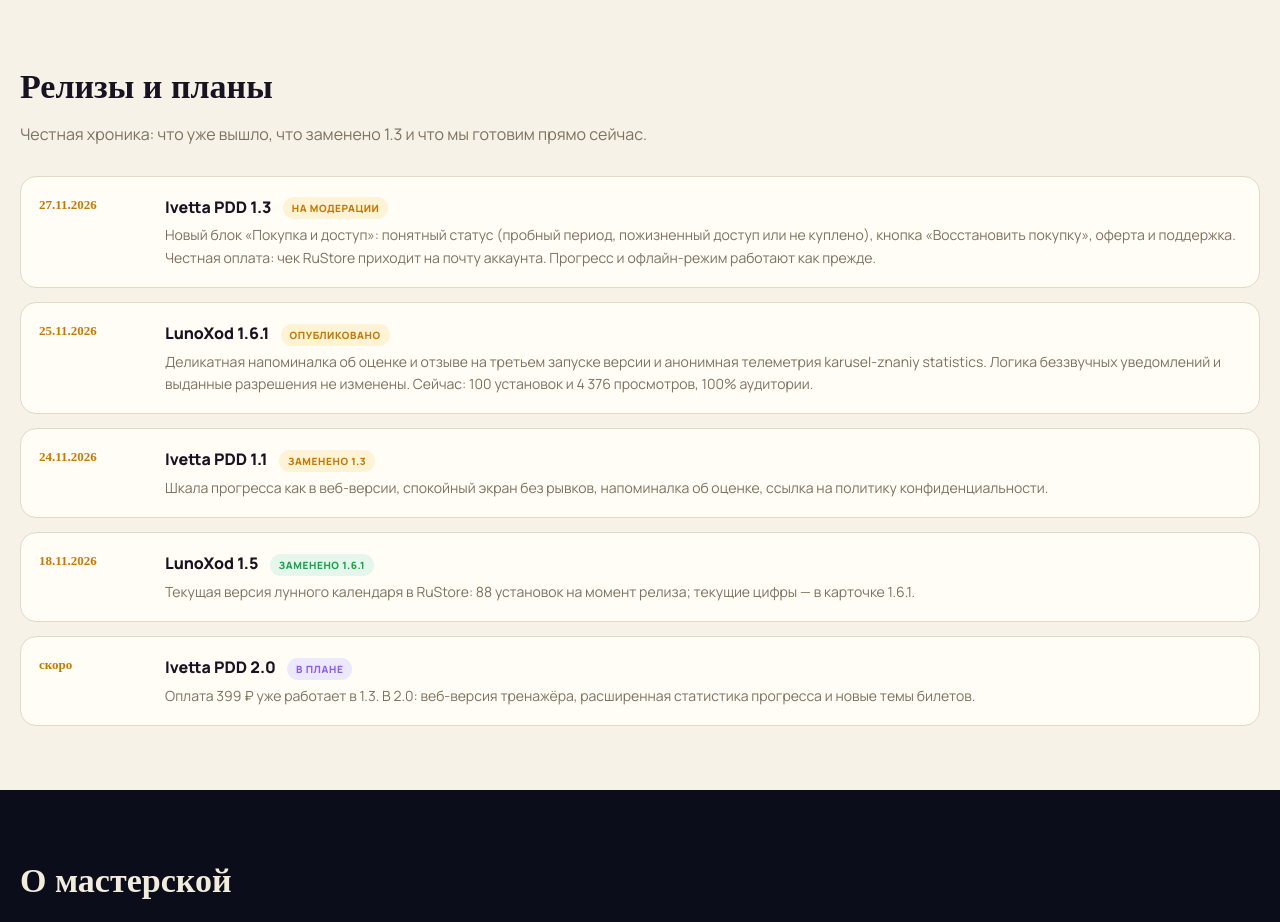
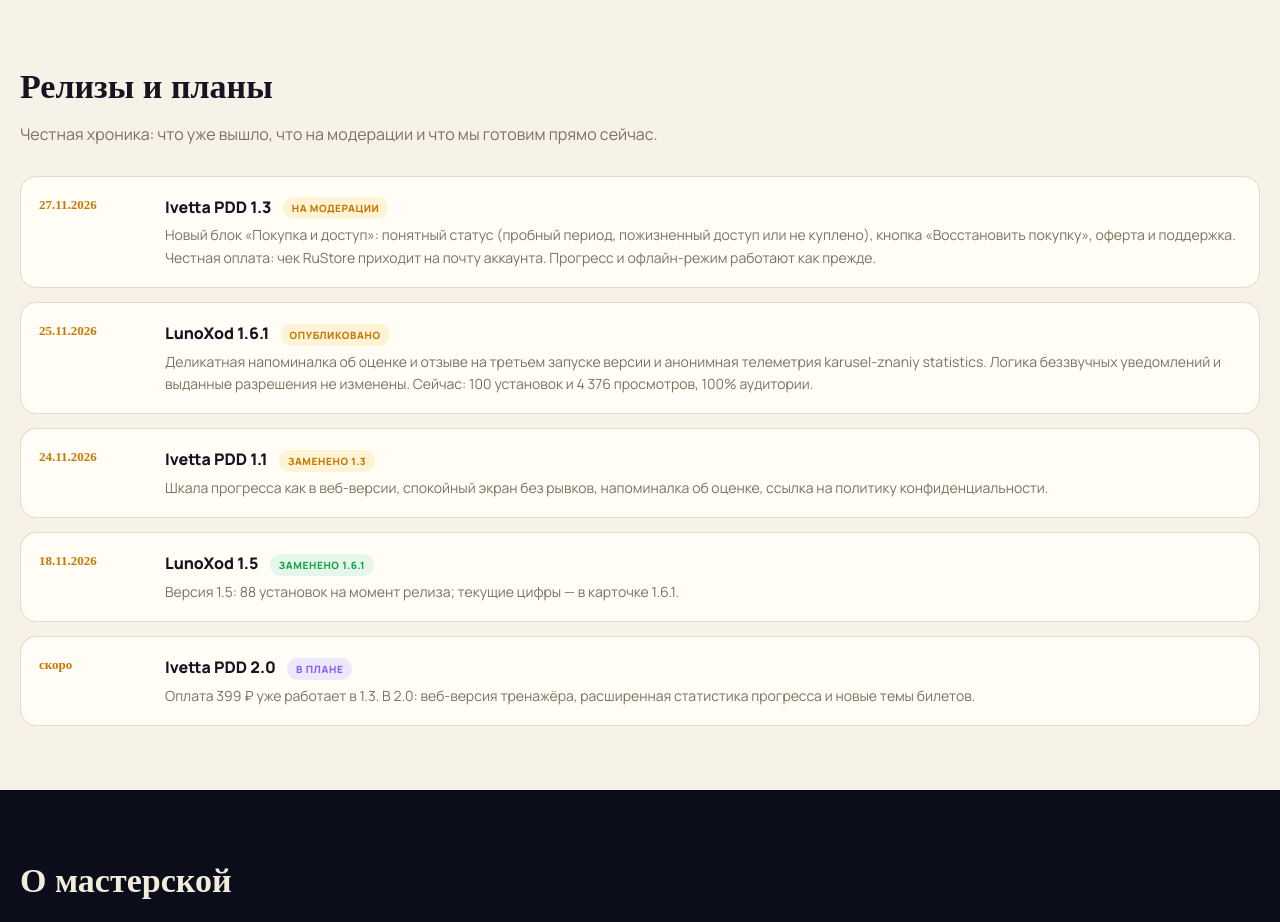
Before and after one commit to skrypnikvova-hue/karusel-znaniy, a plain HTML site: page index.html in a window 1280 px wide. Shown: the part 1380-2302 px from the top of the page. Drawn offline with Linux system fonts and the light colour scheme; a web font is replaced by a local one.

Commit message:
fix(site): restore chronicle subtitle and 1.5 historical wording

```diff
--- a/index.html
+++ b/index.html
@@ -196,12 +196,12 @@ h1{font-size:20px !important}
 </div></div></section>
 <section id="rel"><div class="wrap">
 <h2>Релизы и планы</h2>
-<p class="sub">Честная хроника: что уже вышло, что заменено 1.3 и что мы готовим прямо сейчас.</p>
+<p class="sub">Честная хроника: что уже вышло, что на модерации и что мы готовим прямо сейчас.</p>
 <div class="rel">
 <article><time>27.11.2026</time><div><h4>Ivetta PDD 1.3 <span class="tag mod">на модерации</span></h4><p>Новый блок «Покупка и доступ»: понятный статус (пробный период, пожизненный доступ или не куплено), кнопка «Восстановить покупку», оферта и поддержка. Честная оплата: чек RuStore приходит на почту аккаунта. Прогресс и офлайн-режим работают как прежде.</p></div></article>
 <article><time>25.11.2026</time><div><h4>LunoXod 1.6.1 <span class="tag mod">опубликовано</span></h4><p>Деликатная напоминалка об оценке и отзыве на третьем запуске версии и анонимная телеметрия karusel-znaniy statistics. Логика беззвучных уведомлений и выданные разрешения не изменены. Сейчас: 100 установок и 4 376 просмотров, 100% аудитории.</p></div></article>
 <article><time>24.11.2026</time><div><h4>Ivetta PDD 1.1 <span class="tag mod">заменено 1.3</span></h4><p>Шкала прогресса как в веб-версии, спокойный экран без рывков, напоминалка об оценке, ссылка на политику конфиденциальности.</p></div></article>
-<article><time>18.11.2026</time><div><h4>LunoXod 1.5 <span class="tag live">заменено 1.6.1</span></h4><p>Текущая версия лунного календаря в RuStore: 88 установок на момент релиза; текущие цифры — в карточке 1.6.1.</p></div></article>
+<article><time>18.11.2026</time><div><h4>LunoXod 1.5 <span class="tag live">заменено 1.6.1</span></h4><p>Версия 1.5: 88 установок на момент релиза; текущие цифры — в карточке 1.6.1.</p></div></article>
 <article><time>скоро</time><div><h4>Ivetta PDD 2.0 <span class="tag soon">в плане</span></h4><p>Оплата 399 ₽ уже работает в 1.3. В 2.0: веб-версия тренажёра, расширенная статистика прогресса и новые темы билетов.</p></div></article>
 </div></div></section>
 <section id="about" class="about"><div class="wrap">
```
